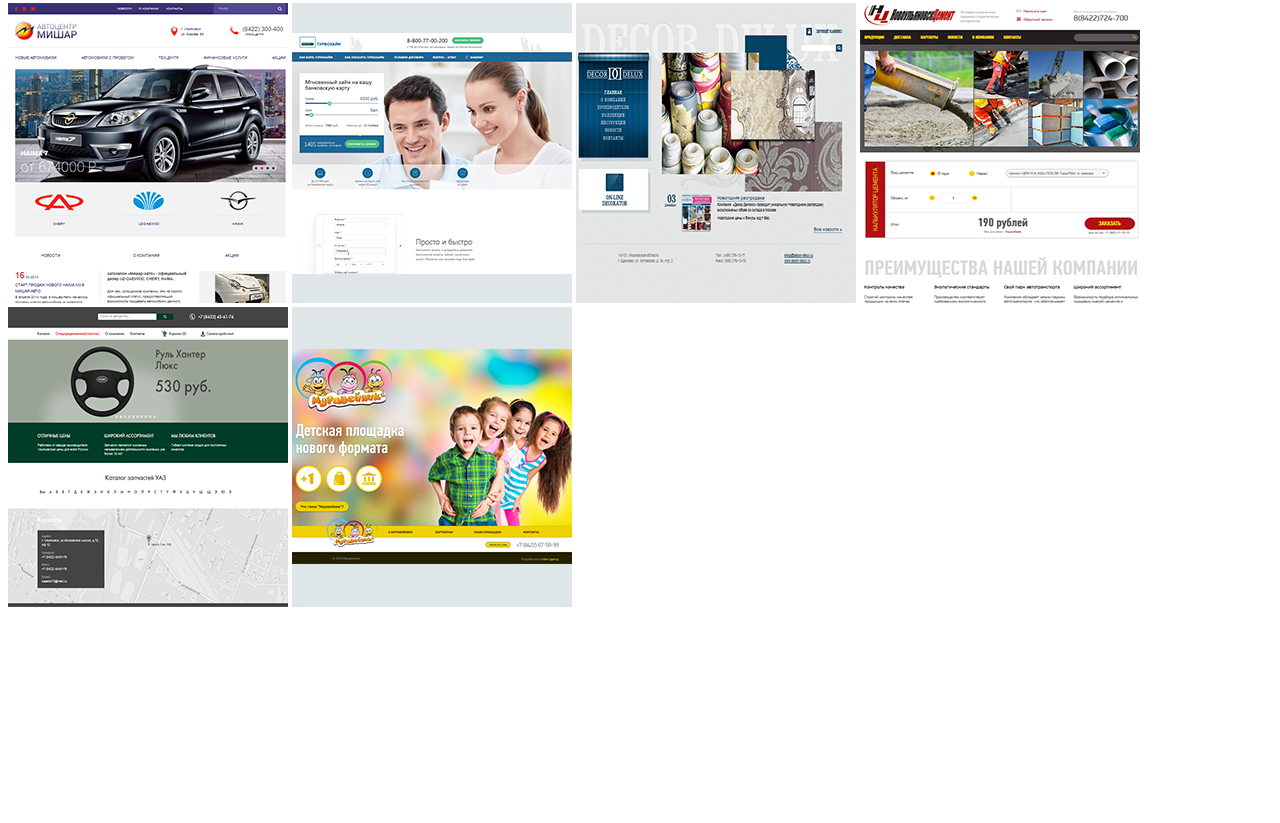
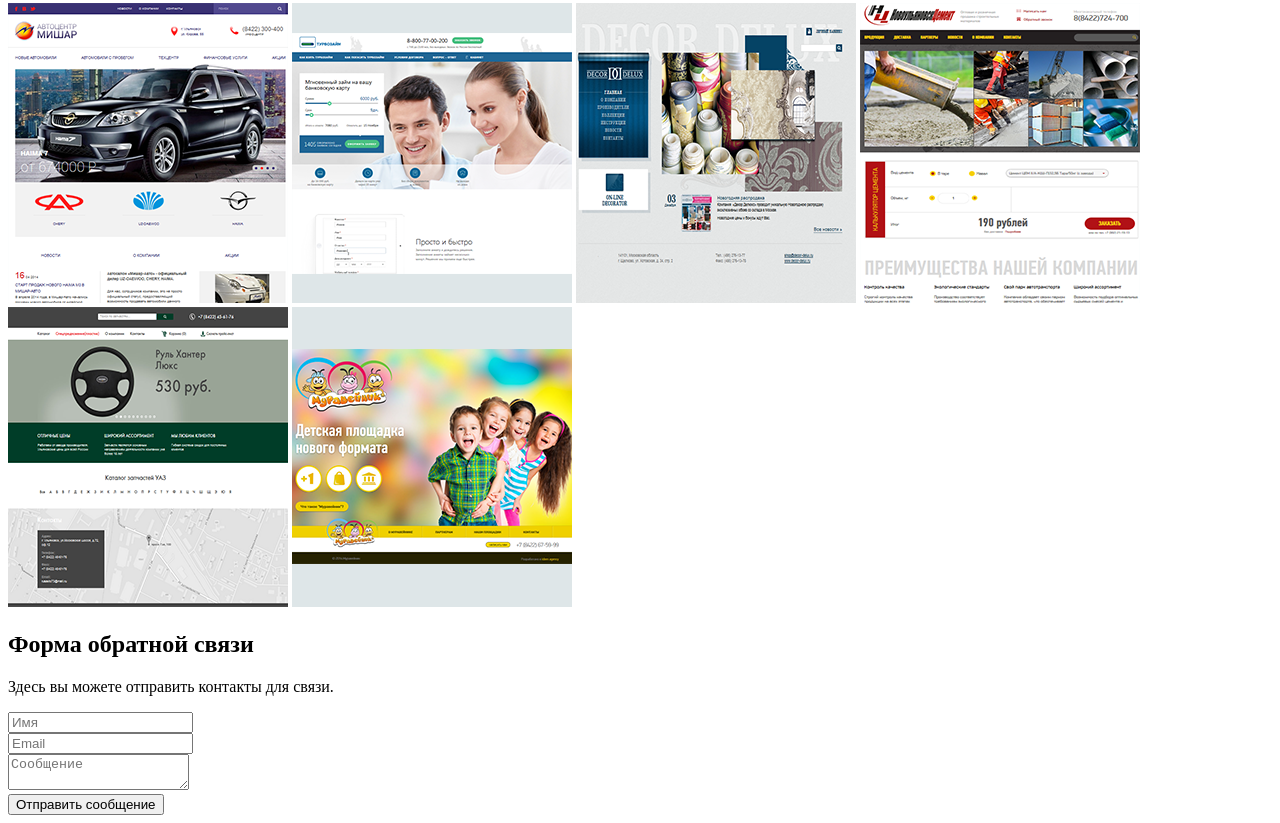
Before and after one commit to ingvar13/landing, a plain HTML site: page index.html in a window 1280 px wide. Shown: the part 939-1762 px from the top of the page. Before the commit the page ends 1558 px from the top, so only its background shows below. Drawn offline with Linux system fonts and the light colour scheme.

Commit message:
добавил блок формы  и контакт

```diff
--- a/index.html
+++ b/index.html
@@ -57,4 +57,22 @@
                 <img src="images/logo4.png"/>
                 <img src="images/logo5.png"/>
         </div><!--/#portfolio-->
+        <article id="Contact">
+				<header>
+					<h2>Форма обратной связи</h2>
+					<p>Здесь вы можете отправить контакты для связи.</p>
+				</header>
+				<form method="post" action="#">
+					<div>
+						<div><input type="text" class="text" name="name" placeholder="Имя"/></div>
+						<div><input type="text" class="text" name="email" placeholder="Email"/></div>
+						<div>
+							<textarea name="message" placeholder="Сообщение"></textarea>
+						</div>
+						<div>
+						   <input type="submit" value="Отправить сообщение"/>
+						</div>
+					</div>
+				</form>
+			</article> <!-- Contact -->
 </body>
```
